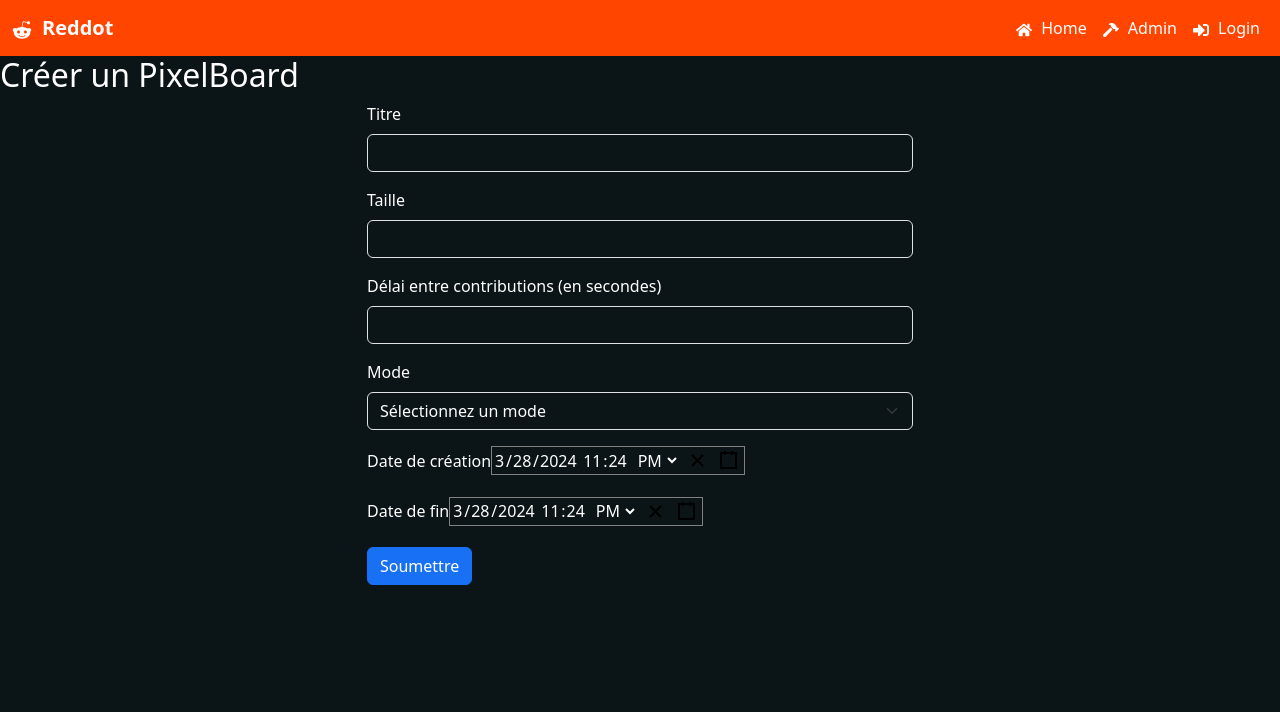
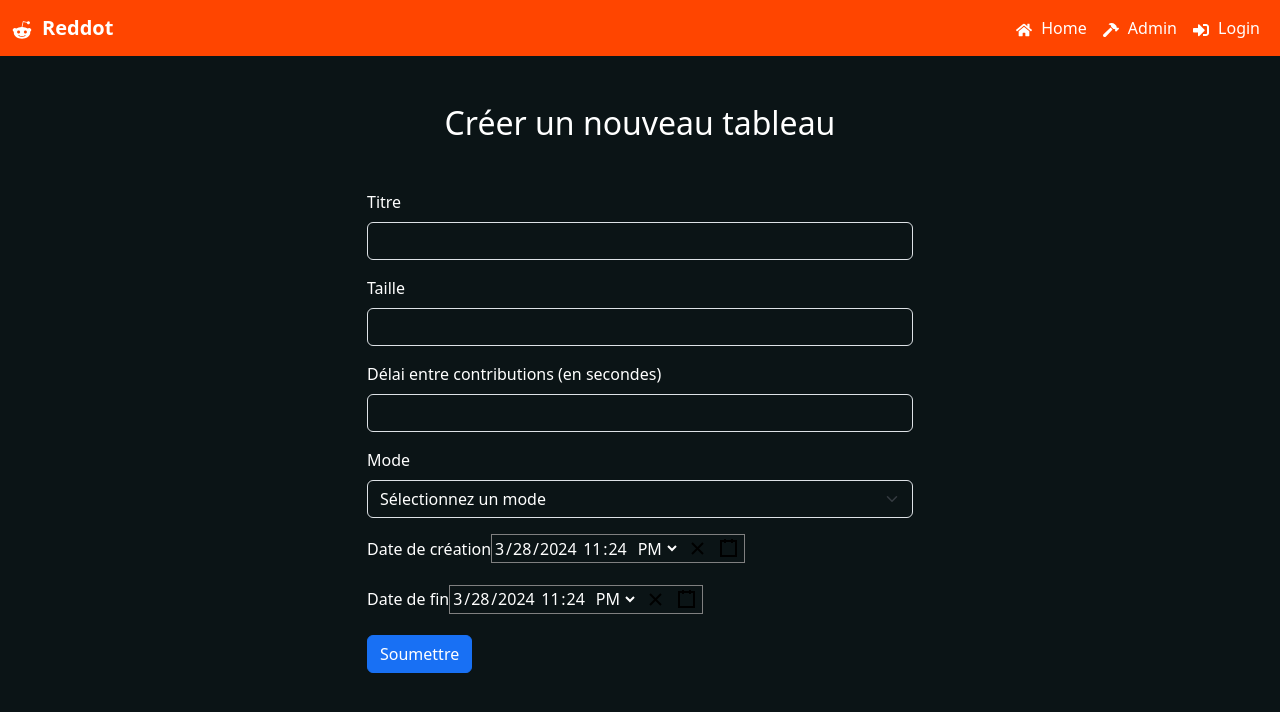
Before and after one commit to sebastienaglae/pixel-war, a React (Vite) app in the folder pixelwar-frontend/: page /admin/create-board in a window 1280 px wide. Shown: the top 712 px of the page. Built offline with nearby package versions, Linux system fonts and the light colour scheme.

Commit message:
feat(front): add icons & change title

```diff
--- a/pixelwar-frontend/package.json
+++ b/pixelwar-frontend/package.json
@@ -10,6 +10,8 @@
     "preview": "vite preview"
   },
   "dependencies": {
+    "@fortawesome/free-solid-svg-icons": "^6.5.1",
+    "@fortawesome/react-fontawesome": "^0.2.0",
     "bootstrap": "^5.3.2",
     "react": "^18.2.0",
     "react-bootstrap": "^2.10.0",
@@ -29,6 +31,7 @@
     "eslint-plugin-react-hooks": "^4.6.0",
     "eslint-plugin-react-refresh": "^0.4.5",
     "postcss": "^8.4.33",
+    "sass": "^1.72.0",
     "vite": "^5.0.8"
   }
 }
--- a/pixelwar-frontend/src/App.jsx
+++ b/pixelwar-frontend/src/App.jsx
@@ -5,7 +5,7 @@ import { Outlet } from "react-router-dom";
 import Header from "./components/common/Header";
 import CreateBoardPage from "@pages/admin/CreateBoardPage";
 import EditBoardPage from "@pages/admin/EditBoardPage";
-import PixelBoardListPage from "./components/common/PixelBoardListPage";
+import PixelBoardListPage from "@pages/admin/PixelBoardsPage";
 
 function App() {
   return (
--- a/pixelwar-frontend/src/pages/admin/CreateBoardPage.jsx
+++ b/pixelwar-frontend/src/pages/admin/CreateBoardPage.jsx
@@ -7,8 +7,8 @@ function CreateBoardPage() {
   };
 
   return (
-    <div>
-      <h2>Créer un PixelBoard</h2>
+    <div className="mt-5">
+      <h2 className='text-center mb-5'>Créer un nouveau tableau</h2>
       <PixelBoardForm initialData={{}} onSubmit={handleSubmit} />
     </div>
   );
```
Also changed, not shown: 1 other file (tests, documents, lock files or other folders).
